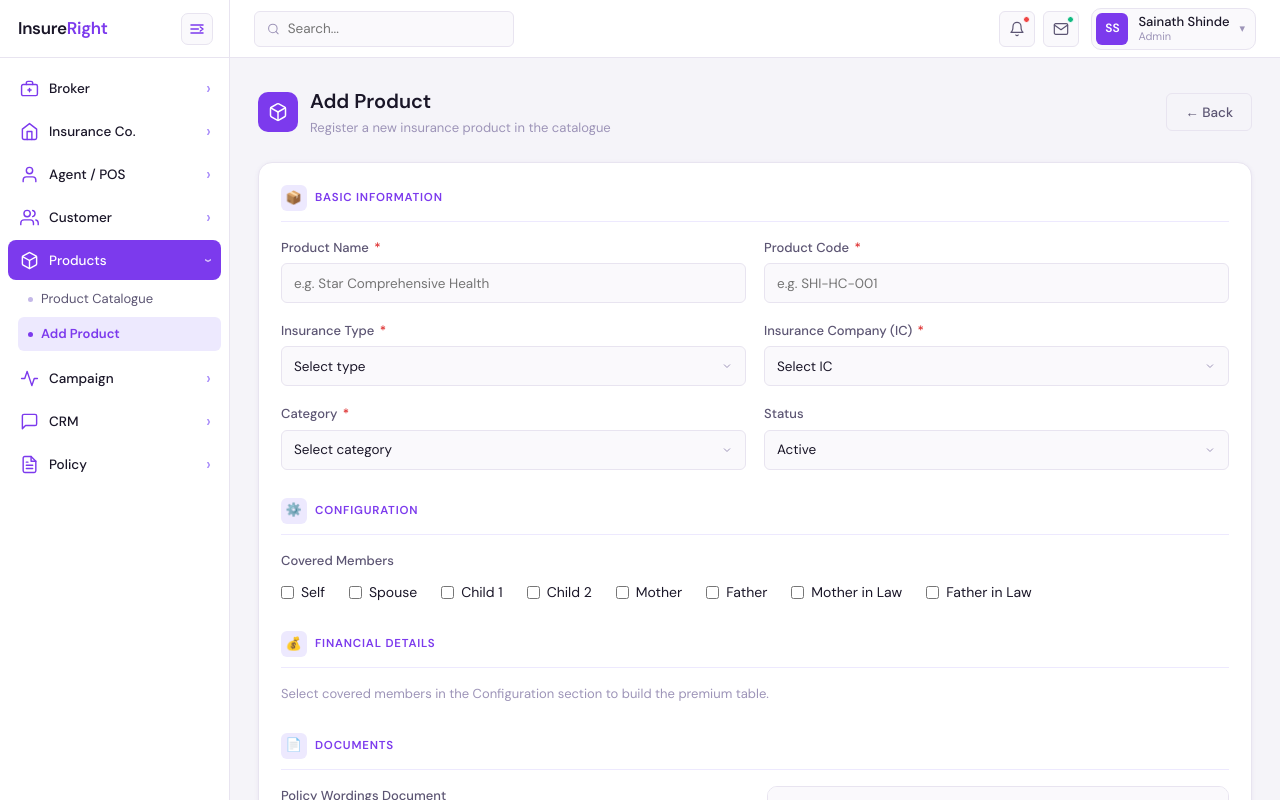
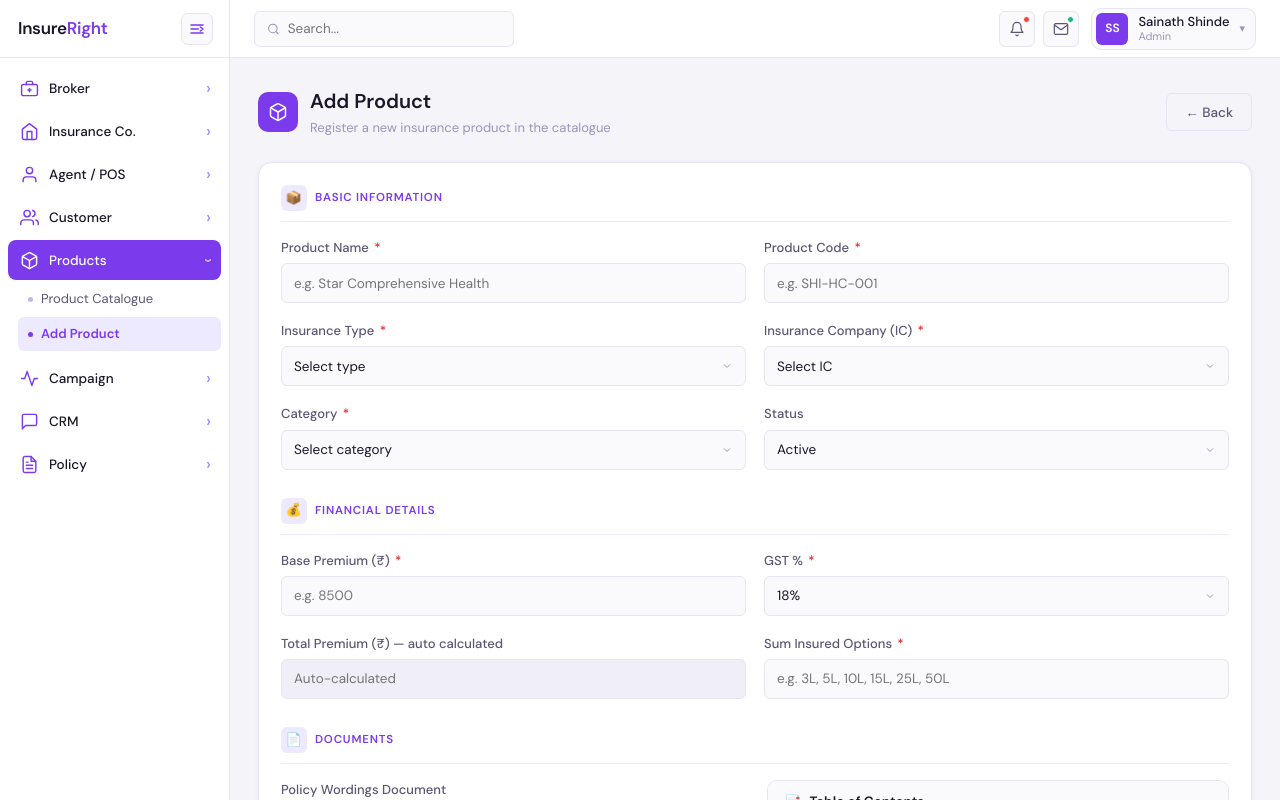
Before and after one commit to sainathmshinde/InsureRight, a React (Vite) app: page /product/create in a window 1280 px wide. Built offline with nearby package versions, Linux system fonts and the light colour scheme.

Commit message:
AddProduct Health policy and other policy changes

```diff
--- a/src/pages/product/ProductForm.jsx
+++ b/src/pages/product/ProductForm.jsx
@@ -350,7 +350,8 @@ export default function ProductForm({
         </div>
       </SectionBlock>
 
-      {/* ── 2. Configuration ─────────────────────── */}
+      {/* ── 2. Configuration (Health only) ───────── */}
+      {form.insuranceType === "Health" && (
       <SectionBlock icon="⚙️" title="Configuration">
         <Field label="Covered Members">
           <div
@@ -401,10 +402,31 @@ export default function ProductForm({
           </div>
         </Field>
       </SectionBlock>
+      )}
 
       {/* ── 3. Financial Details ──────────────────── */}
       <SectionBlock icon="💰" title="Financial Details">
-        {selectedMembers.length === 0 ? (
+        {form.insuranceType !== "Health" ? (
+          <div className="form-grid">
+            <Field label="Base Premium (₹)" required>
+              <Input type="number" min="0" placeholder="e.g. 8500" value={form.basePremium} onChange={setPremium("basePremium")} required />
+            </Field>
+            <Field label="GST %" required>
+              <Select value={form.gstPercent} onChange={setPremium("gstPercent")} required>
+                <option value="0">0%</option>
+                <option value="5">5%</option>
+                <option value="12">12%</option>
+                <option value="18">18%</option>
+              </Select>
+            </Field>
+            <Field label="Total Premium (₹) — auto calculated">
+              <Input value={form.totalPremium} readOnly disabled placeholder="Auto-calculated" />
+            </Field>
+            <Field label="Sum Insured Options" required>
+              <Input placeholder="e.g. 3L, 5L, 10L, 15L, 25L, 50L" value={form.sumInsuredOptions} onChange={set("sumInsuredOptions")} required />
+            </Field>
+          </div>
+        ) : selectedMembers.length === 0 ? (
           <p style={{ fontSize: 13, color: "var(--text-3)", margin: 0 }}>
             Select covered members in the Configuration section to build the
             premium table.
```
